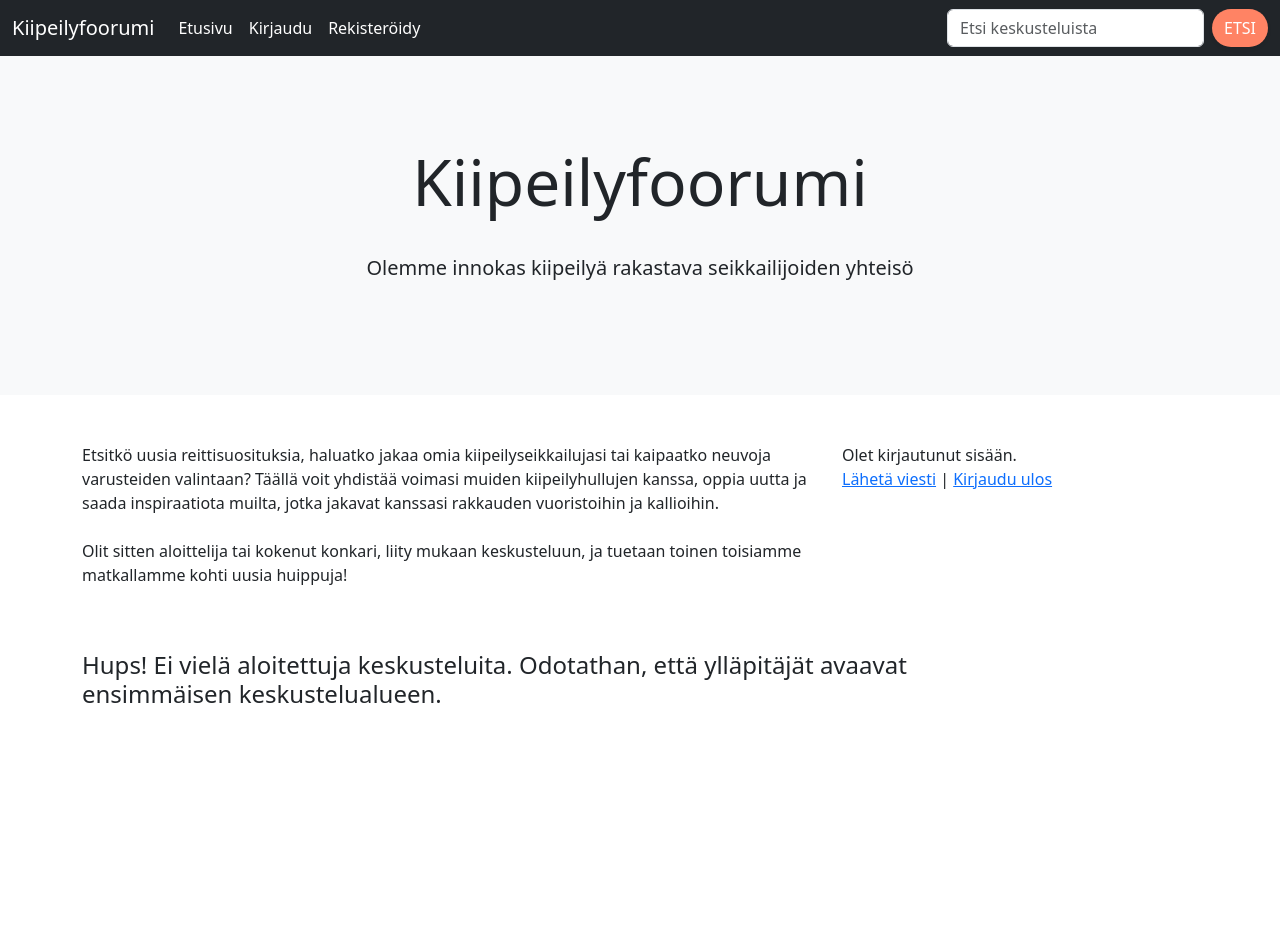
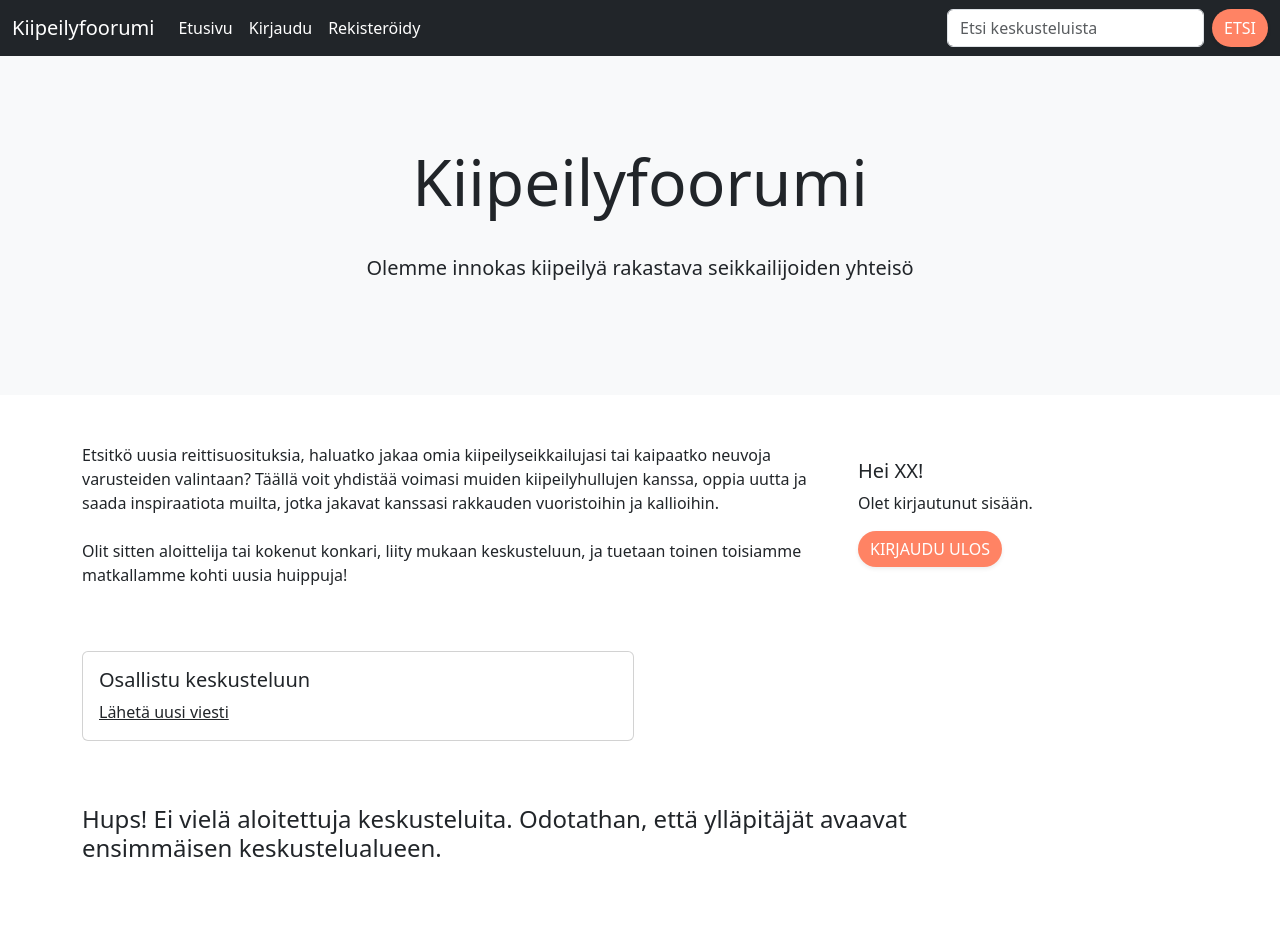
Before and after one commit to sonjaolkkonen/keskustelusovellus, a Flask app: template templates/index.html in a window 1280 px wide. Before the commit the page ends 703 px from the top, so only its background shows below. Run offline with Flask 3, Linux system fonts and the light colour scheme; the template is opened without the code that fills it, so the values that code supplies are empty; the visitor is signed in with stand-in values (Sample User, id 1).

Commit message:
update layout

```diff
--- a/templates/index.html
+++ b/templates/index.html
@@ -5,7 +5,7 @@
         <meta name="viewport" content="width=device-width, initial-scale=1">
         <title>Kiipeilyfoorumi</title>
         <link href="https://cdn.jsdelivr.net/npm/bootstrap@5.3.2/dist/css/bootstrap.min.css" rel="stylesheet" integrity="sha384-T3c6CoIi6uLrA9TneNEoa7RxnatzjcDSCmG1MXxSR1GAsXEV/Dwwykc2MPK8M2HN" crossorigin="anonymous">
-        <link rel="stylesheet" href="./static/styles.css">
+        <link rel="stylesheet" href="/static/styles.css">
     </head>
     <body>
         <nav class="navbar navbar-expand-md navbar-dark fixed-top bg-dark">
@@ -51,18 +51,30 @@
                     <br><br>
                     Olit sitten aloittelija tai kokenut konkari, liity mukaan keskusteluun, ja tuetaan toinen toisiamme matkallamme kohti uusia huippuja!
                 </p>
-                {% if user_is_admin %}
-                <a href="/topic"> Luo uusi aihealue</a>
+                {% if session.user_id %}
+                <br><br>
+                <div class="card w-75 mb-3">
+                    <div class="card-body">
+                        <h5 class="card-title">Osallistu keskusteluun</h5>
+                        <a href="/new" class="link-dark">Lähetä uusi viesti</a> {% if user_is_admin %} | <a href="/topic" class="link-dark">Avaa uusi keskustelualue</a> {% endif %}
+                    </div>
+                </div>
                 {% endif %}
             </div>
             <div class="col-4">
                 {% if session.user_id %}
-                Olet kirjautunut sisään.
+                <div class="card mb-4 border-0" style="width: 18rem;">
+                    <div class="card-body">
+                      <h5 class="card-title">Hei XX!</h5>
+                      <p class="card-text">Olet kirjautunut sisään.</p>
+                      <a href="/logout" class="btn btn-primary text-uppercase rounded-pill border-0 shadow-sm">Kirjaudu ulos</a>
+                    </div>
+                  </div>
                 <br>
-                <a href="/new">Lähetä viesti</a> | <a href="/logout">Kirjaudu ulos</a>
+
                 {% else %}
                 <h5>Osallistu keskusteluun</h5>
-                <a href="/login">Kirjaudu sisään</a>
+                <a href="/login" class="btn btn-primary text-uppercase rounded-pill border-0 shadow-sm">Kirjaudu sisään</a>
                 {% endif %}
             </div>
             </div>
@@ -84,18 +96,18 @@
                             {% endfor %}
                         </ul>
                     </div> -->
-                    <br><br><br>
+                    <br>
                     {% for message in messages %}
                     <div class="p-1 gap-4">
                     <div class="list-group">
-                        <a href="/chat" class="list-group-item list-group-item-action d-flex gap-3 py-3" aria-current="true">
-                        <img src="https://www.pngfind.com/pngs/m/77-775446_png-file-svg-chat-bubble-icon-png-transparent.png" alt="twbs" width="32" height="32" class="rounded-circle flex-shrink-1">
+                        <a href="/chat/{{ message.id }}" class="list-group-item list-group-item-action d-flex gap-3 py-3" aria-current="true">
+                        <img src="https://www.pngfind.com/pngs/m/77-775446_png-file-svg-chat-bubble-icon-png-transparent.png" alt="chat bubble" width="32" height="32" class="rounded-circle flex-shrink-1">
                         <div class="d-flex gap-2 w-100 justify-content-between">
                             <div>
                                 <h6 class="mb-0">{{ message.name }}</h6>
                                 <p class="mb-0 opacity-75">{{ message.headline }}</p>
                             </div>
-                            <small class="opacity-50 text-nowrap">{{ message.sent_at.strftime("%Y-%m-%d %H:%M:%S") }}</small>
+                            <small class="opacity-50 text-nowrap">Viimeisin viesti {{ message.sent_at.strftime("%d.%m.%Y | %H:%M") }}</small>
                         </div>
                         </a>
                     </div>
```
